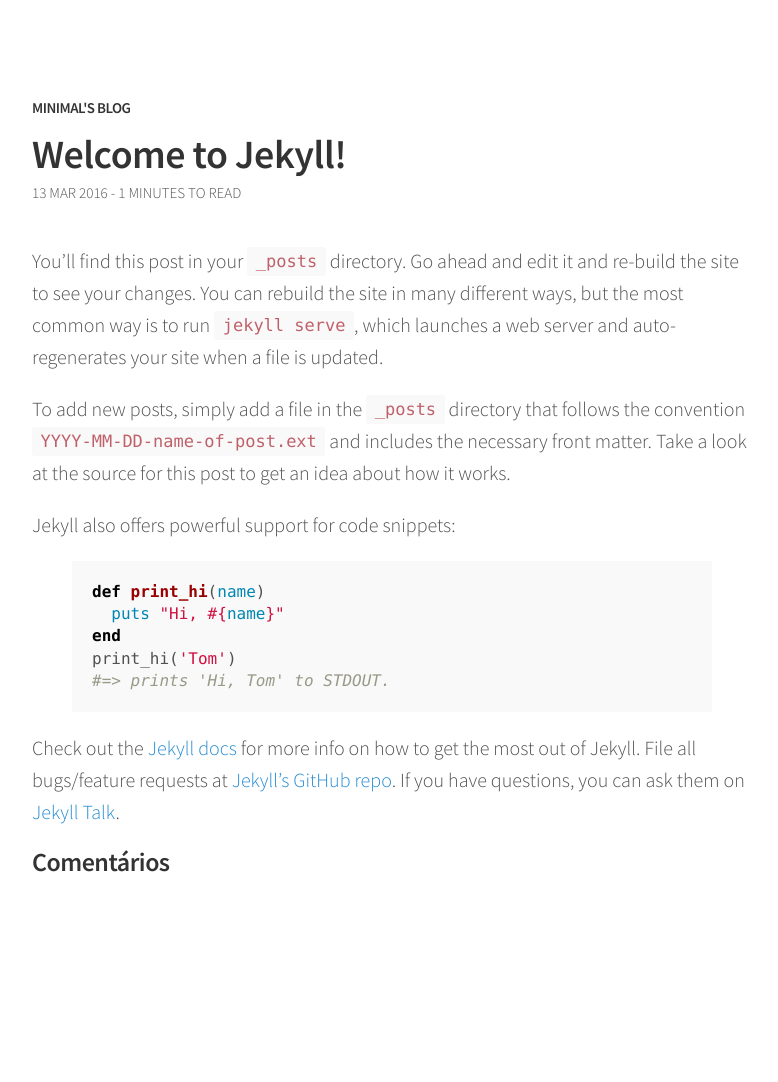
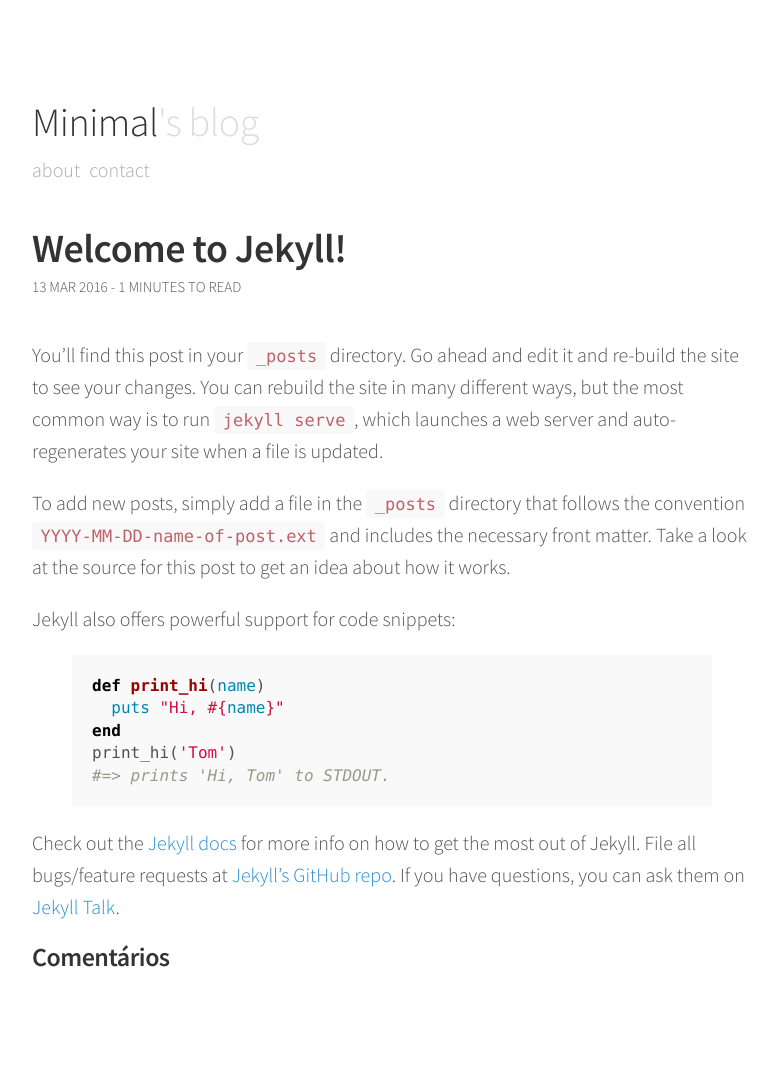
Before and after one commit to leandromundim/minimal-blog, a Jekyll site: the page built from _posts/2016-03-13-welcome-to-jekyll.markdown, in a window 1280 px wide. Shown: the whole page, without its empty margins (248-1026 px from the left). Built offline with Jekyll 4.4.1, drawn with Linux system fonts in a browser that asks for light colours; comment, search, counter and statistics services are not loaded; before the commit the page ends 987 px from its top, so only the background shows below that.

Commit message:
Create more include sections

```diff
--- /dev/null
+++ b/_includes/head.html
@@ -0,0 +1,9 @@
+<!DOCTYPE html>
+<html lang="en">
+<head>
+  <meta charset="utf-8">
+  <meta name="viewport" content="width=device-width, initial-scale=1">
+  <title>{% if page.title %}{{ page.title }}{% else %}{{ site.name }}{% endif %}</title>
+  <link rel="stylesheet" href="//fonts.googleapis.com/css?family=Source+Sans+Pro:300,300i,600">
+  <link rel="stylesheet" href="{{ "/css/main.css" | prepend: site.baseurl }}">
+</head>
--- /dev/null
+++ b/_includes/header.html
@@ -0,0 +1,10 @@
+<header class="masthead">
+  <h1 class="masthead-title">
+    <a href="{{ site.baseurl }}/">{{ site.title }}<span>&#39;s blog</span></a>
+  </h1>
+  <nav class="masthead-nav">
+    {% for page in site.pages %}
+      <a href="{{ page.url | prepend: site.baseurl }}">{{ page.title }}</a>
+    {% endfor %}
+  </nav>
+</header>
--- a/_layouts/default.html
+++ b/_layouts/default.html
@@ -1,14 +1,9 @@
-<!DOCTYPE html>
-<html lang="en">
-<head>
-  <meta charset="utf-8">
-  <meta name="viewport" content="width=device-width, initial-scale=1">
-  <title>{% if page.title %}{{ page.title }}{% else %}{{ site.name }}{% endif %}</title>
-  <link rel="stylesheet" href="//fonts.googleapis.com/css?family=Source+Sans+Pro:300,300i,600">
-  <link rel="stylesheet" href="{{ "/css/main.css" | prepend: site.baseurl }}">
-</head>
+{% include head.html %}
 <body>
   <div class="container">
+
+    {% include header.html %}
+
     {{ content }}
   </div>
 </body>
--- a/_layouts/page.html
+++ b/_layouts/page.html
@@ -1,11 +1,6 @@
 ---
 layout: default
 ---
-<header class="masthead">
-  <h1 class="masthead-title--small">
-    <a href="{{ site.baseurl }}/">{{ site.title }}<span>&#39;s blog</span></a>
-  </h1>
-</header>
 <div class="content post">
   <h1 class="post-title">{{ page.title }}</h1>
   {{ content }}
--- a/_layouts/post.html
+++ b/_layouts/post.html
@@ -4,11 +4,6 @@
 
 {% include minutes-to-read.html %}
 
-<header class="masthead">
-  <h1 class="masthead-title--small">
-    <a href="{{ site.baseurl }}/">{{ site.title }}<span>&#39;s blog</span></a>
-  </h1>
-</header>
 <div class="content post">
   <h1 class="post-title">{{ page.title }}</h1>
   <div class="post-date">
```
Also changed, not shown: index.html (+0 -10 lines).
